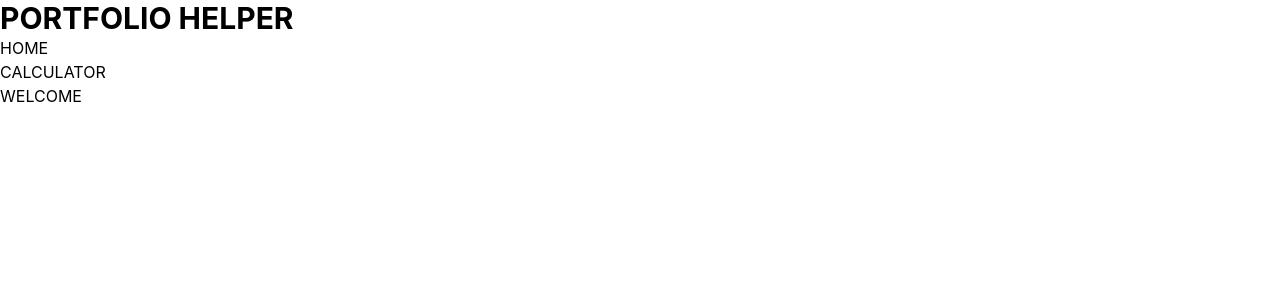
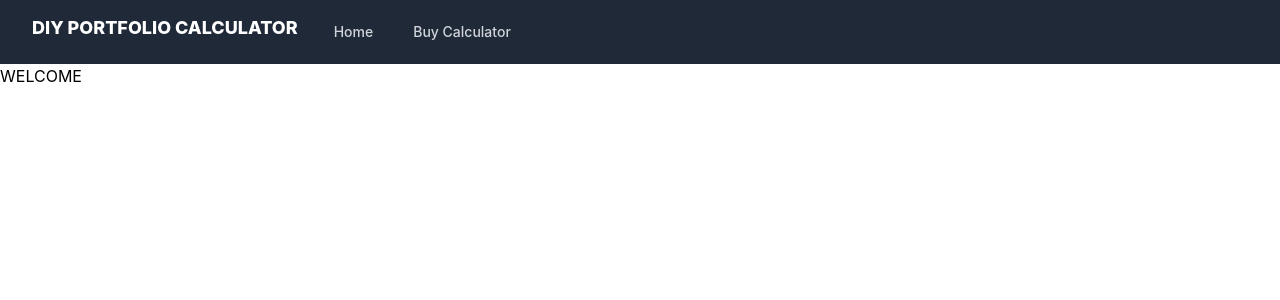
Before and after one commit to LukasKuppers/couch-potato-portfolio, a React (Create React App) app: page / in a window 1280 px wide. Shown: the top 300 px of the page. Built offline with nearby package versions, Linux system fonts and the light colour scheme.

Commit message:
Style navbar

```diff
--- a/src/App.js
+++ b/src/App.js
@@ -12,14 +12,26 @@ const App = () => {
 
     return (
         <div className="app">
-            <div className = 'app-bar'>
-                <h1 className='text-3xl font-bold'>
-                    PORTFOLIO HELPER
-                </h1>
-                <a href='/home'>HOME</a>
-                <br />
-                <a href='/buy-calculator'>CALCULATOR</a>
-            </div>
+            <nav className='bg-gray-800'>
+                <div className='max-w-7xl  px-2 sm:px-6 lg:px-8'>
+                    <div className='relative flex items-center justify-between h-16'>
+                        <div className='flex-1 flex items-center justify-center sm:items-stretch sm:justify-start'>
+                            <div className='hidden flex-shrink-0 items-center sm:block'>
+                                <span className='text-white text-lg font-extrabold'>DIY PORTFOLIO CALCULATOR</span>
+                            </div>
+                            <div className='flex sm:block sm:ml-6'>
+                                <div className='flex space-x-4'>
+                                    <a href='/home' className='text-gray-300 hover:bg-gray-700 hover:text-white px-3 py-2 rounded-md text-sm font-medium'>
+                                        Home</a>
+                                    <a href='/buy-calculator' className='text-gray-300 hover:bg-gray-700 hover:text-white px-3 py-2 rounded-md text-sm font-medium'>
+                                        Buy Calculator</a>
+                                </div>
+                            </div>
+                        </div>
+                    </div>
+                </div>
+            </nav>
+
             { page }
         </div>
     );
```
